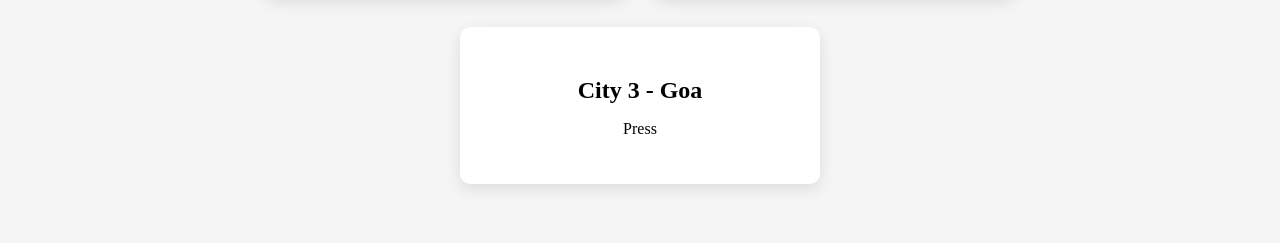
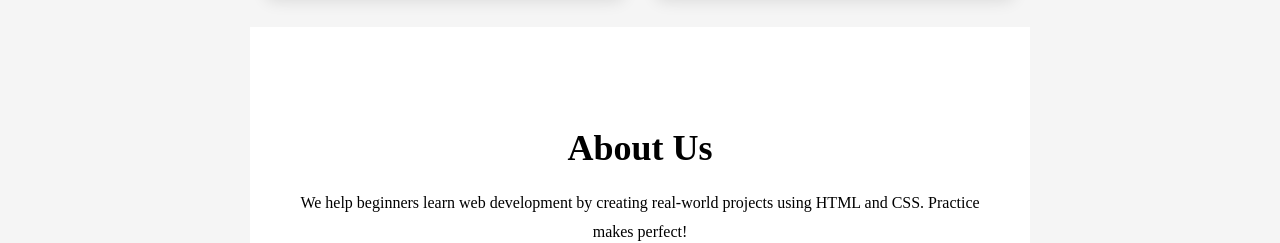
Before and after one commit to aaryanmail331-dotcom/Landing-Page, a plain HTML site: page index.html in a window 1280 px wide. Shown: the part 1096-1339 px from the top of the page. Drawn offline with Linux system fonts and the light colour scheme.

Commit message:
Update index.html

```diff
--- a/index.html
+++ b/index.html
@@ -75,13 +75,6 @@
         </div>
     </div>
 
-    <!-- Goa -->
-    <div class="card">
-        <h2>City 3 - Goa</h2>
-        <p>Press</p>
-    </div>
-
-</section>
     <!-- About -->
     <section class="about">
         <h2>About Us</h2>
```
